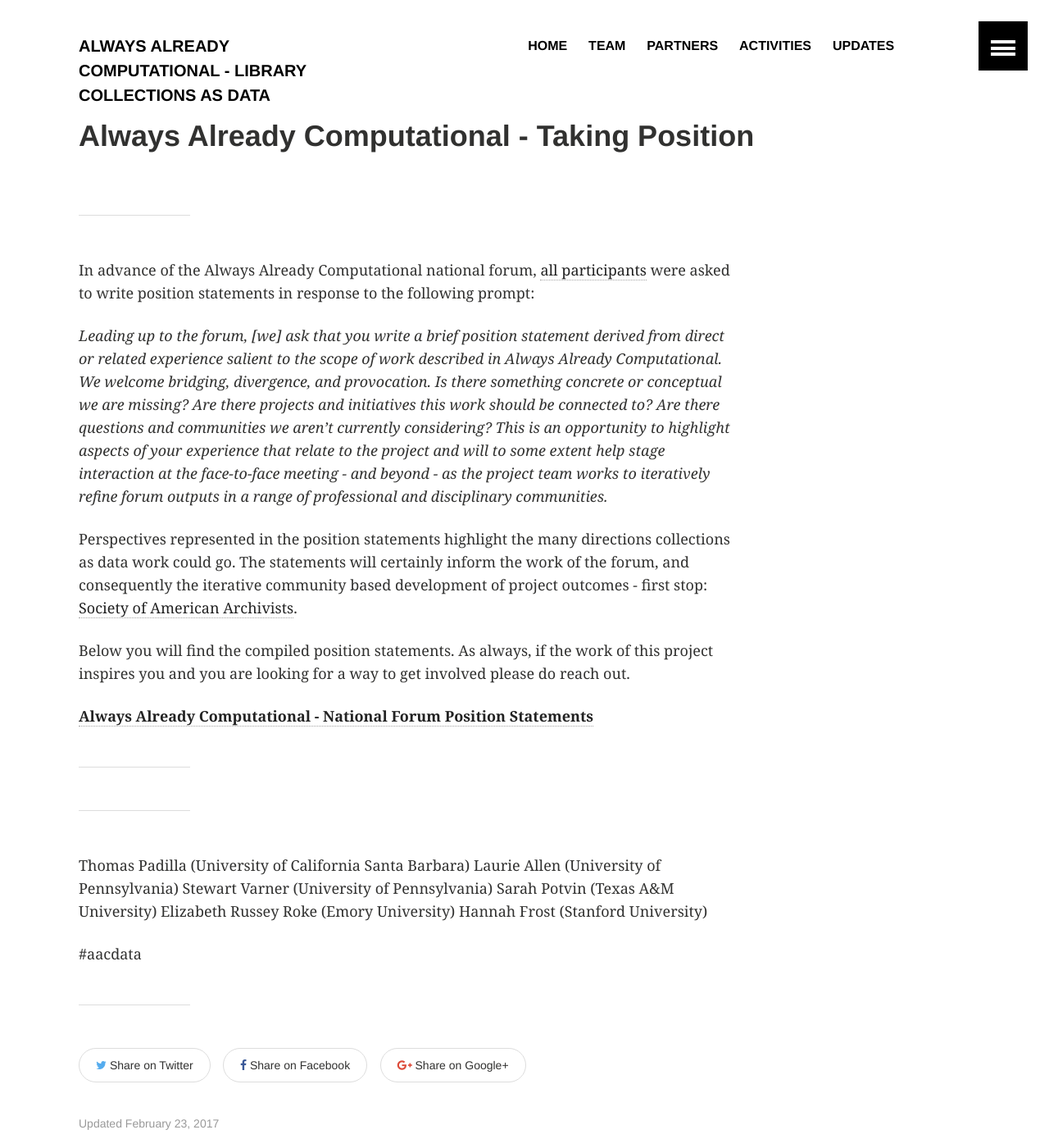
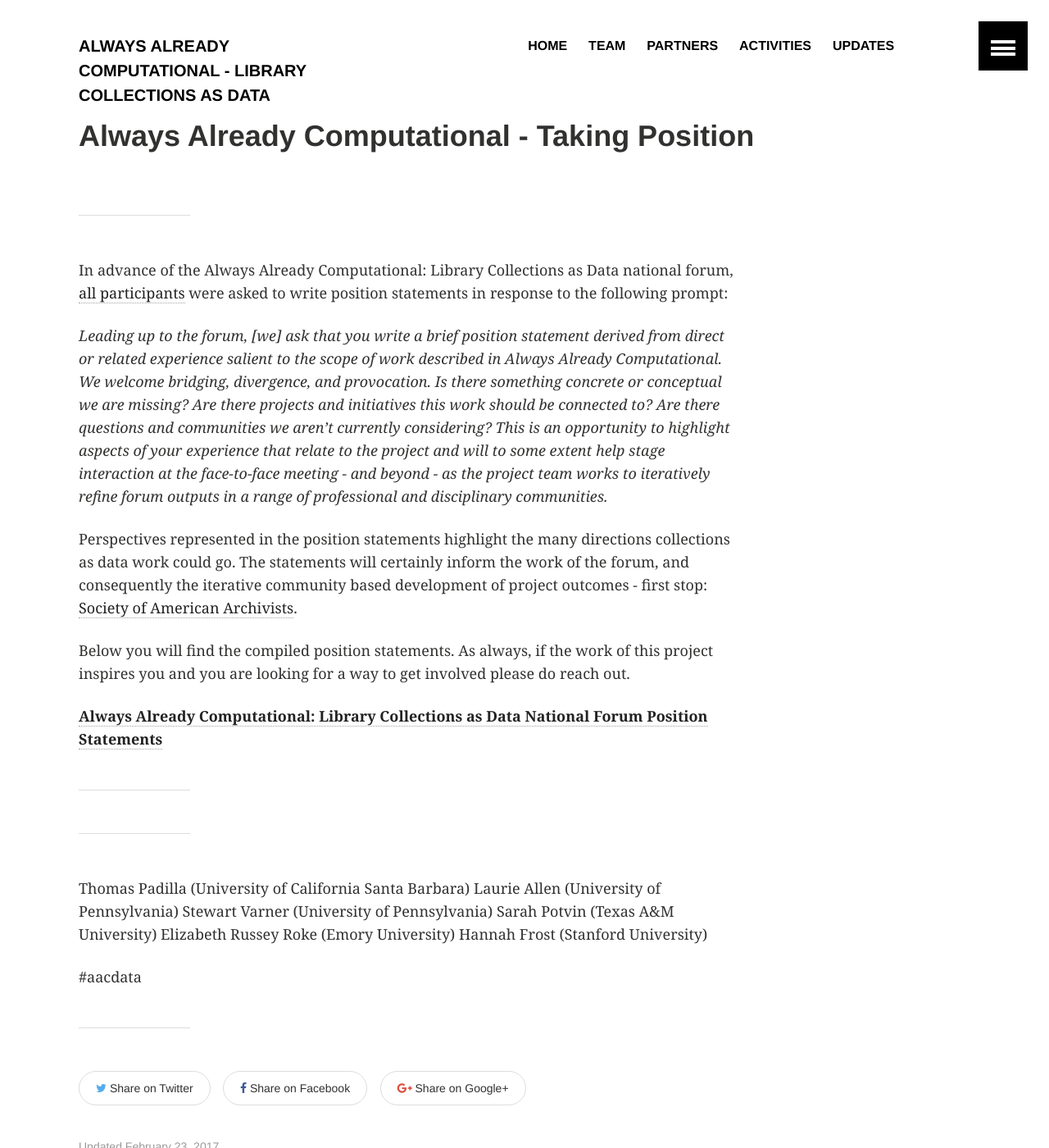
Before and after one commit to collectionsasdata/collectionsasdata.github.io, a Jekyll site: the page built from _posts/2017-2-23-statements.markdown, in a window 1280 px wide and 1400 px high. Shown: the whole window at 82% size. Built offline with Jekyll 4.4.1, drawn with Linux system fonts in a browser that asks for light colours.

Commit message:
Update 2017-2-23-statements.markdown

```diff
--- a/_posts/2017-2-23-statements.markdown
+++ b/_posts/2017-2-23-statements.markdown
@@ -5,7 +5,7 @@ date:   2017-2-23
 teaser: "Taking Position"
 ---
 ---
-In advance of the Always Already Computational national forum, [all participants](https://collectionsasdata.github.io/partners/) were asked to write position statements in response to the following prompt:
+In advance of the Always Already Computational: Library Collections as Data national forum, [all participants](https://collectionsasdata.github.io/partners/) were asked to write position statements in response to the following prompt:
 
 _Leading up to the forum, [we] ask that you write a brief position statement derived from direct or related experience salient to the scope of work described in Always Already Computational. We welcome bridging, divergence, and provocation. Is there something concrete or conceptual we are missing? Are there projects and initiatives this work should be connected to? Are there questions and communities we aren’t currently considering? This is an opportunity to highlight aspects of your experience that relate to the project and will to some extent help stage interaction at the face-to-face meeting - and beyond - as the project team works to iteratively refine forum outputs in a range of professional and disciplinary communities._
 
@@ -13,7 +13,8 @@ Perspectives represented in the position statements highlight the many direction
 
 Below you will find the compiled position statements. As always, if the work of this project inspires you and you are looking for a way to get involved please do reach out.
 
-[**Always Already Computational - National Forum Position Statements**](https://github.com/collectionsasdata/collectionsasdata.github.io/blob/master/aac_positionstatements.pdf)
+[**Always Already Computational: Library Collections as Data
+National Forum Position Statements**](https://github.com/collectionsasdata/collectionsasdata.github.io/blob/master/aac_positionstatements.pdf)
 
 ---
 ---
```
